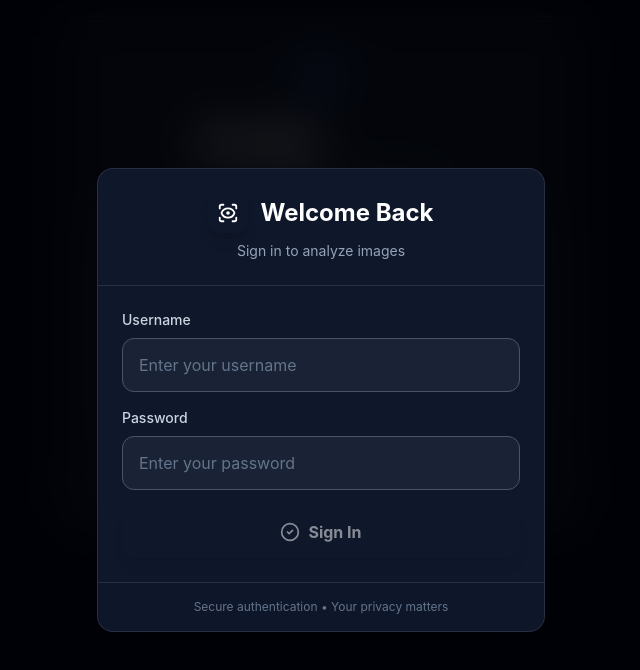
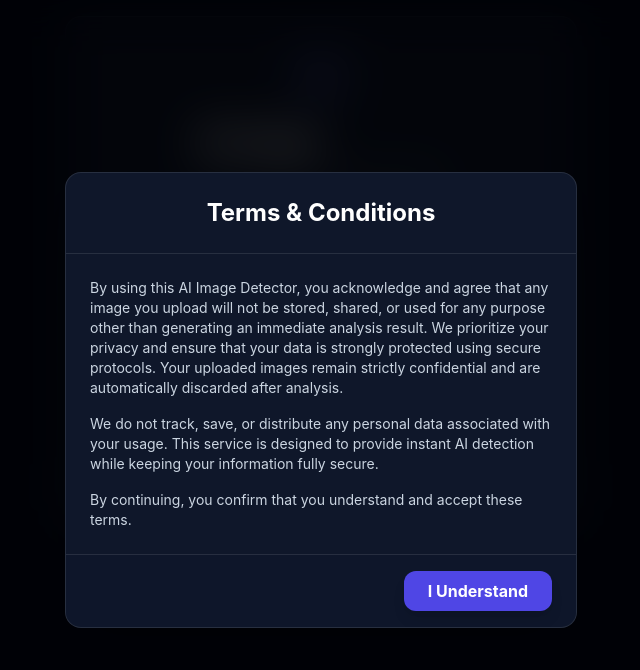
Before and after one commit to Priyamdave1619/Ai_Image_Detector, a React (Vite) app: page / in a window 1280 px wide. Shown: the top 670 px of the page, without its empty margins (319-959 px from the left). Built offline with nearby package versions, Linux system fonts and the light colour scheme.

Commit message:
Update App.jsx

```diff
--- a/src/App.jsx
+++ b/src/App.jsx
@@ -96,7 +96,7 @@ const ResultAlert = ({ result, preview, onClose }) => {
   );
 };
 
-// Login Modal - Modern Style
+// Login Modal
 const LoginModal = ({ onLogin }) => {
   const [username, setUsername] = useState("");
   const [password, setPassword] = useState("");
@@ -107,7 +107,6 @@ const LoginModal = ({ onLogin }) => {
     if (!username || !password) return;
 
     setIsLoading(true);
-    // Simulate API call delay
     await new Promise(resolve => setTimeout(resolve, 800));
 
     localStorage.setItem("aiUser", JSON.stringify({ username, password }));
@@ -118,7 +117,6 @@ const LoginModal = ({ onLogin }) => {
   return (
     <div className="fixed inset-0 z-50 bg-black/70 backdrop-blur-xl flex items-center justify-center p-4 animate-fadeIn">
       <div className="bg-slate-900 border border-white/10 rounded-2xl shadow-2xl max-w-md w-full overflow-hidden animate-scaleIn">
-        {/* Header */}
         <div className="p-6 border-b border-white/10 bg-gradient-to-r from-indigo-900/20 to-purple-900/20">
           <div className="flex items-center justify-center gap-3 mb-2">
             <div className="w-10 h-10 rounded-xl bg-gradient-to-r from-indigo-500 to-purple-500 flex items-center justify-center shadow-lg">
@@ -129,11 +127,9 @@ const LoginModal = ({ onLogin }) => {
           <p className="text-slate-400 text-center text-sm">Sign in to analyze images</p>
         </div>
 
-        {/* Form */}
         <form onSubmit={handleLogin} className="p-6 space-y-4">
           <div className="space-y-2">
             <label className="text-slate-300 text-sm font-medium block">Username</label>
-            <div className="relative">
             <input
               className="w-full bg-slate-800/70 border border-slate-600 focus:border-indigo-500 focus:ring-2 focus:ring-indigo-500/20 rounded-xl px-4 py-3.5 text-white placeholder-slate-500 transition-all duration-200 outline-none"
               type="text"
@@ -143,11 +139,9 @@ const LoginModal = ({ onLogin }) => {
               required
             />
           </div>
-          </div>
 
           <div className="space-y-2">
             <label className="text-slate-300 text-sm font-medium block">Password</label>
-            <div className="relative">
             <input
               className="w-full bg-slate-800/70 border border-slate-600 focus:border-indigo-500 focus:ring-2 focus:ring-indigo-500/20 rounded-xl px-4 py-3.5 text-white placeholder-slate-500 transition-all duration-200 outline-none"
               type="password"
@@ -156,7 +150,6 @@ const LoginModal = ({ onLogin }) => {
               onChange={(e) => setPassword(e.target.value)}
               required
             />
-            </div>
           </div>
 
           <button
@@ -183,7 +176,6 @@ const LoginModal = ({ onLogin }) => {
           </button>
         </form>
 
-        {/* Footer */}
         <div className="px-6 py-4 border-t border-white/10 bg-slate-900/50">
           <p className="text-slate-500 text-xs text-center">
             Secure authentication • Your privacy matters
@@ -193,6 +185,43 @@ const LoginModal = ({ onLogin }) => {
     </div>
   );
 };
+
+// Terms & Conditions Modal
+const TermsModal = ({ onClose }) => (
+  <div className="fixed inset-0 z-50 bg-black/70 backdrop-blur-xl flex items-center justify-center p-4 animate-fadeIn">
+    <div className="bg-slate-900 border border-white/10 rounded-2xl shadow-2xl max-w-lg w-full overflow-hidden animate-scaleIn">
+      <div className="p-6 border-b border-white/10 bg-gradient-to-r from-indigo-900/20 to-purple-900/20">
+        <h2 className="text-2xl font-bold text-white text-center">Terms & Conditions</h2>
+      </div>
+
+      <div className="p-6 space-y-4 text-slate-300 text-sm">
+        <p>
+          By using this AI Image Detector, you acknowledge and agree that any image you upload will not be stored,
+          shared, or used for any purpose other than generating an immediate analysis result. We prioritize your
+          privacy and ensure that your data is strongly protected using secure protocols. Your uploaded images
+          remain strictly confidential and are automatically discarded after analysis.
+        </p>
+        <p>
+          We do not track, save, or distribute any personal data associated with your usage. This service is designed
+          to provide instant AI detection while keeping your information fully secure.
+        </p>
+        <p>
+          By continuing, you confirm that you understand and accept these terms.
+        </p>
+      </div>
+
+      <div className="px-6 py-4 border-t border-white/10 bg-slate-900/50 flex justify-end">
+        <button
+          onClick={onClose}
+          className="bg-indigo-600 hover:bg-indigo-500 text-white font-bold px-6 py-2 rounded-xl shadow-lg transition-all hover:shadow-indigo-500/50"
+        >
+          I Understand
+        </button>
+      </div>
+    </div>
+  </div>
+);
+
 function App() {
   const [file, setFile] = useState(null);
   const [preview, setPreview] = useState(null);
@@ -200,7 +229,8 @@ function App() {
   const [result, setResult] = useState(null);
   const [dragActive, setDragActive] = useState(false);
   const [toast, setToast] = useState(null);
-  const [user, setUser] = useState(null); // Logged-in user
+  const [user, setUser] = useState(null);
+  const [termsOpen, setTermsOpen] = useState(true); // Show Terms Modal initially
   const fileInputRef = useRef(null);
 
   useEffect(() => {
@@ -228,7 +258,6 @@ function App() {
     }
   };
 
-  // Same handleAnalyze with internet & backend checks
   const handleAnalyze = async () => {
     if (!file) {
       showToast("No image uploaded! Please select an image first.");
@@ -296,7 +325,8 @@ function App() {
       <div className="min-h-screen w-full bg-slate-950 flex flex-col items-center p-4">
         {toast && <Toast message={toast} onClose={() => setToast(null)} />}
 
-        {!user && <LoginModal onLogin={setUser} />}
+        {termsOpen && <TermsModal onClose={() => setTermsOpen(false)} />}
+        {!user && !termsOpen && <LoginModal onLogin={setUser} />}
 
         {user && (
           <div className="w-full max-w-lg flex justify-between items-center mb-4 p-2 bg-slate-900/50 rounded-xl text-white text-lg font-bold">
```
Lines whose indentation alone changed are shown as unchanged.
